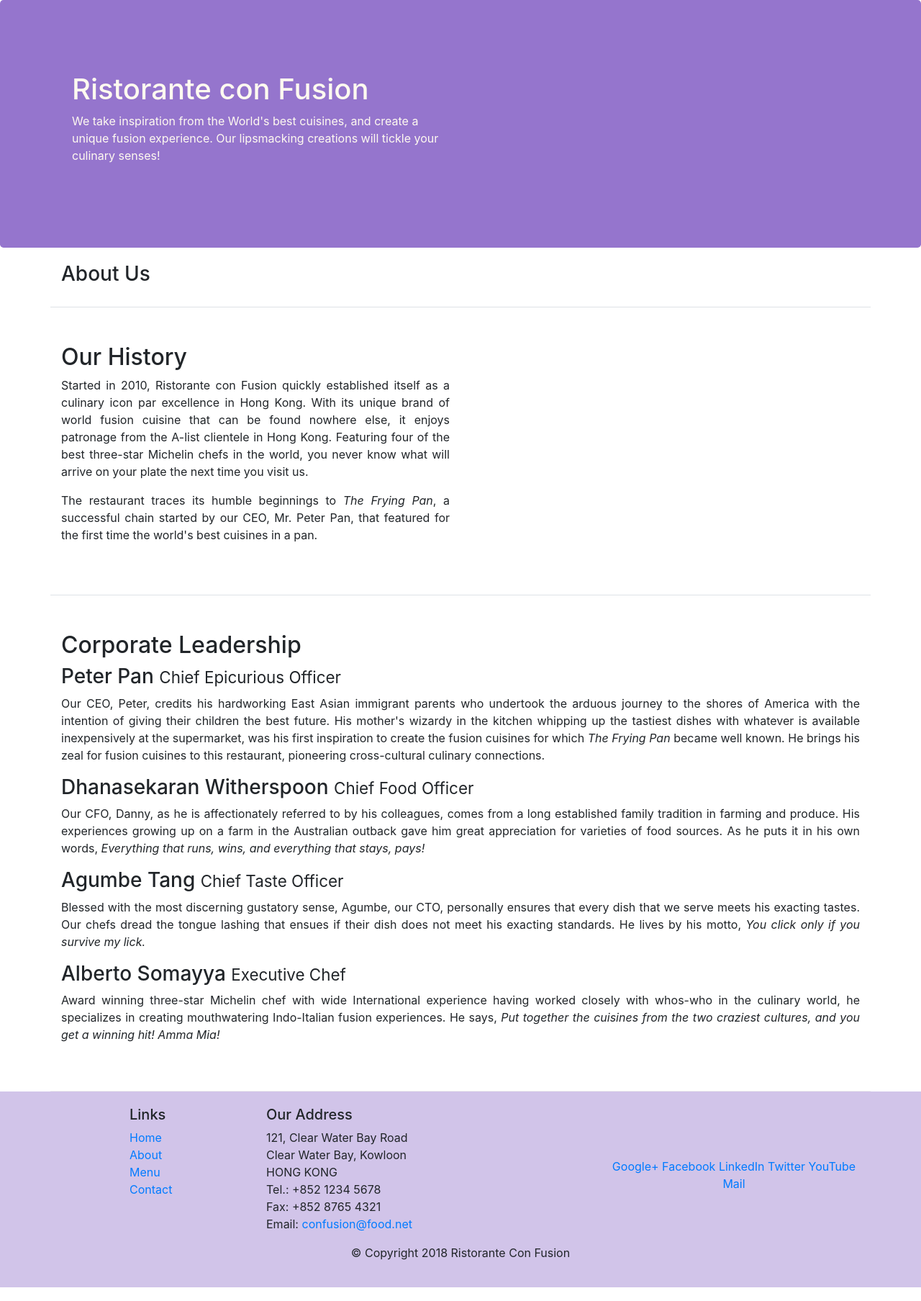
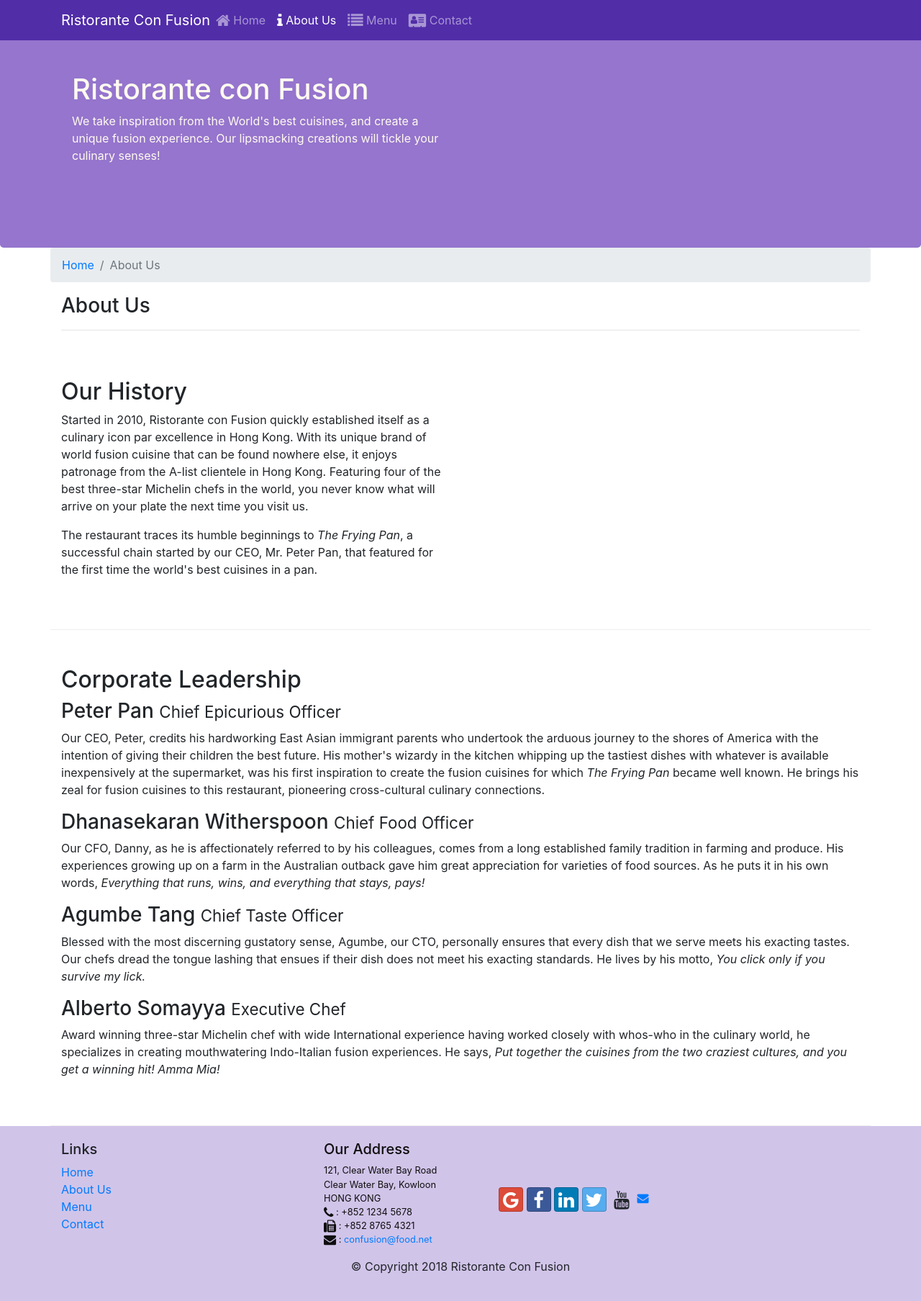
Before and after one commit to akshith271/conFusion, a website: page aboutus.html in a window 1280 px wide. Shown: the whole page at 72% size. Drawn offline with nearby package versions, Linux system fonts and the light colour scheme.

Commit message:
navbar and footer

```diff
--- a/aboutus.html
+++ b/aboutus.html
@@ -1,6 +1,7 @@
 <!DOCTYPE html>
 <html lang="en">
   <head>
+    <!-- Required meta tags always come first -->
     <meta charset="utf-8" />
     <meta
       name="viewport"
@@ -8,16 +9,65 @@
     />
     <meta http-equiv="x-ua-compatible" content="ie=edge" />
 
+    <!-- Bootstrap CSS -->
     <link
       rel="stylesheet"
       href="node_modules/bootstrap/dist/css/bootstrap.min.css"
     />
-    <link rel="stylesheet" href="css/styles.css" />
-
+    <link
+      rel="stylesheet"
+      href="node_modules/font-awesome/css/font-awesome.min.css"
+    />
+    <link
+      rel="stylesheet"
+      href="node_modules/bootstrap-social/bootstrap-social.css"
+    />
+    <link href="css/styles.css" rel="stylesheet" />
     <title>Ristorante Con Fusion: About Us</title>
   </head>
 
   <body>
+    <nav class="navbar navbar-dark navbar-expand-sm fixed-top">
+      <div class="container">
+        <button
+          class="navbar-toggler"
+          type="button"
+          data-toggle="collapse"
+          data-target="#Navbar"
+        >
+          <span class="navbar-toggler-icon"></span>
+        </button>
+
+        <a class="navbar-brand mr-auto" href="./index.html">
+          Ristorante Con Fusion
+        </a>
+        <div class="collapse navbar-collapse" id="Navbar">
+          <ul class="navbar-nav mr-auto">
+            <li class="nav-item">
+              <a class="nav-link nav-item" href="./index.html">
+                <span class="fa fa-home fa-lg"></span> Home
+              </a>
+            </li>
+            <li class="nav-item">
+              <a class="nav-link nav-item active" href="#"
+                ><span class="fa fa-info fa-lg"></span> About Us</a
+              >
+            </li>
+            <li class="nav-item">
+              <a class="nav-link nav-item" href="#"
+                ><span class="fa fa-list fa-lg"></span> Menu</a
+              >
+            </li>
+            <li class="nav-item">
+              <a class="nav-link nav-item" href="#"
+                ><span class="fa fa-address-card fa-lg"></span> Contact
+              </a>
+            </li>
+          </ul>
+        </div>
+      </div>
+    </nav>
+
     <header class="jumbotron">
       <div class="container">
         <div class="row row-header">
@@ -35,14 +85,19 @@
     </header>
 
     <div class="container">
-      <div class="row border-bottom" style="padding: 20px 0;">
-        <div class="col">
+      <div class="row align-items-center">
+        <ol class="col-12 breadcrumb">
+          <li class="breadcrumb-item"><a href="index.html"> Home </a></li>
+          <li class="breadcrumb-item active">About Us</li>
+        </ol>
+        <div class="col-12 col-sm">
           <h3>About Us</h3>
+          <hr />
         </div>
       </div>
 
-      <div class="row border-bottom row-content text-justify">
-        <div class="col col-sm-6 col-md-6">
+      <div class="row row-content">
+        <div class="col-sm-6">
           <h2>Our History</h2>
           <p>
             Started in 2010, Ristorante con Fusion quickly established itself as
@@ -62,8 +117,8 @@
         <div></div>
       </div>
 
-      <div class="row text-justify row-content">
-        <div class="col">
+      <div class="row row-content">
+        <div class="col-12 col-sm">
           <h2>Corporate Leadership</h2>
           <h3>Peter Pan <small>Chief Epicurious Officer</small></h3>
           <p class="d-none d-sm-block">
@@ -114,38 +169,57 @@
     <footer class="footer">
       <div class="container">
         <div class="row">
-          <div class="col-4 offset-1 col-sm-2">
+          <div class="col-4 offset-1col-sm-2">
             <h5>Links</h5>
             <ul class="list-unstyled">
               <li><a href="#">Home</a></li>
-              <li><a href="#">About</a></li>
+              <li><a href="./aboutus.html">About Us</a></li>
               <li><a href="#">Menu</a></li>
               <li><a href="#">Contact</a></li>
             </ul>
           </div>
-          <div class="col-7 col-sm-5">
+          <div class="address">
             <h5>Our Address</h5>
             <address>
               121, Clear Water Bay Road<br />
               Clear Water Bay, Kowloon<br />
               HONG KONG<br />
-              Tel.: +852 1234 5678<br />
-              Fax: +852 8765 4321<br />
-              Email: <a href="mailto:confusion@food.net">confusion@food.net</a>
+              <span class="fa fa-phone fa-lg"></span> : +852 1234 5678<br />
+              <span class="fa fa-fax fa-lg"></span> : +852 8765 4321<br />
+              <span class="fa fa-envelope fa-lg"></span> :
+              <a href="mailto:confusion@food.net">confusion@food.net</a>
             </address>
           </div>
           <div class="col-12 col-sm-4 align-self-center">
             <div class="text-center">
-              <a href="http://google.com/+">Google+</a>
-              <a href="http://www.facebook.com/profile.php?id=">Facebook</a>
-              <a href="http://www.linkedin.com/in/">LinkedIn</a>
-              <a href="http://twitter.com/">Twitter</a>
-              <a href="http://youtube.com/">YouTube</a>
-              <a href="mailto:">Mail</a>
+              <a class="btn btn-social-icon btn-google" href="http://google.com"
+              ><i class="fa fa-google"></i></a
+              >
+              <a
+                      class="btn btn-social-icon btn-facebook"
+                      href="http://www.facebook.com/profile.php?id="
+              ><i class="fa fa-facebook"></i></a
+              >
+              <a
+                      class="btn btn-social-icon btn-linkedin"
+                      href="http://www.linkedin.com/in/"
+              ><i class="fa fa-linkedin"></i></a
+              >
+              <a
+                      class="btn btn-social-icon btn-twitter"
+                      href="http://twitter.com/"
+              ><i class="fa fa-twitter"></i></a
+              >
+              <a
+                      class="btn btn-social-icon btn-youtube"
+                      href="http://youtube.com/"
+              ><i class="fa fa-youtube fa-lg"></i></a
+              >
+              <a href="mailto:"><i class="fa fa-envelope"></i></a>
             </div>
           </div>
         </div>
-        <div class="row justify-content-center">
+        <div class="row justify-content-center align-items-center">
           <div class="col-auto">
             <p>© Copyright 2018 Ristorante Con Fusion</p>
           </div>
--- a/css/styles.css
+++ b/css/styles.css
@@ -28,3 +28,11 @@
 .promotion {
   padding: 5px 70px 5px 40px;
 }
+
+.body{
+  padding: 50px 0 0 0;
+  z-index: 0;
+}
+.navbar-dark{
+  background-color: #512DA8;
+}
--- a/package.json
+++ b/package.json
@@ -15,6 +15,8 @@
   },
   "dependencies": {
     "bootstrap": "^4.4.1",
+    "bootstrap-social": "^5.1.1",
+    "font-awesome": "^4.7.0",
     "jquery": "^3.3.1",
     "popper.js": "^1.12.9",
     "prettier": "^2.0.2"
```
Also changed, not shown: index.html (+80 -12 lines), 1 other file.
